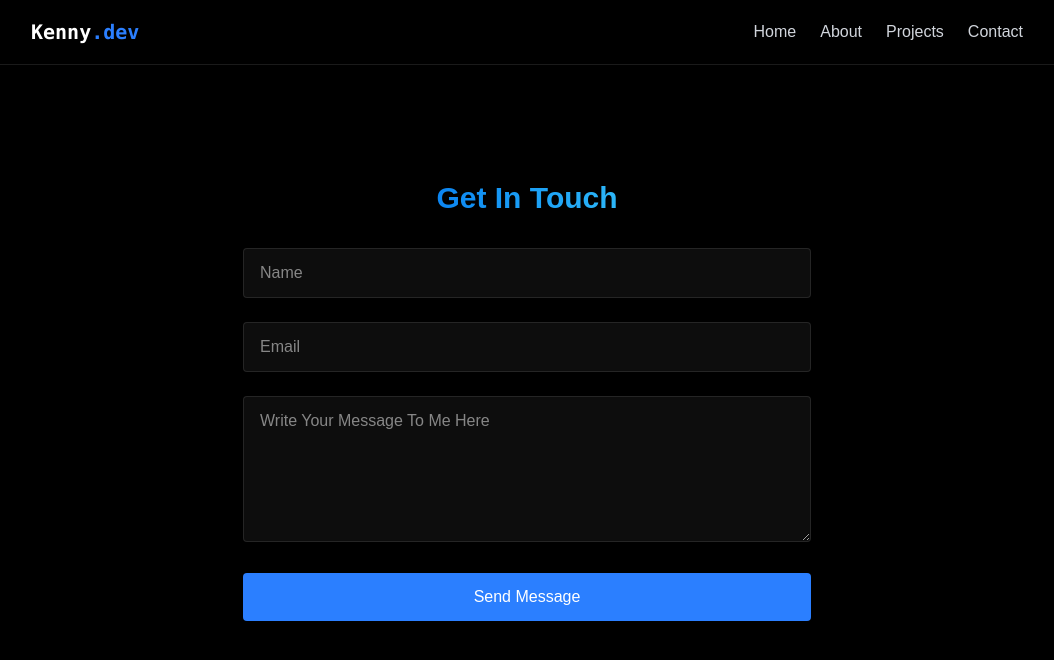
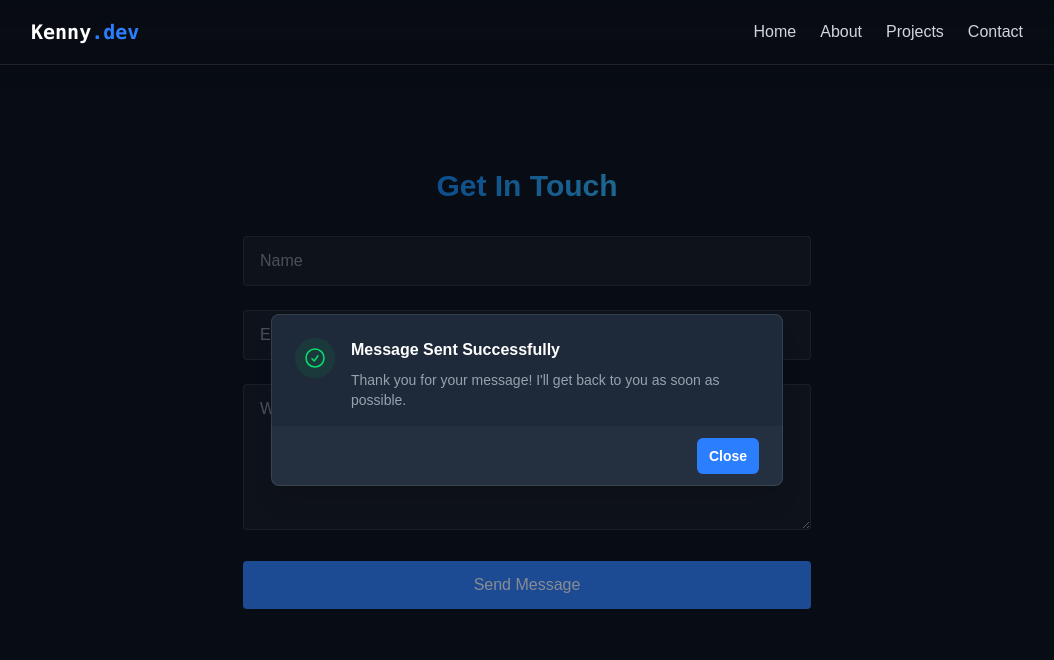
Before and after one commit to ch4rm78/kenny-portfolio, a React (Vite) app: page / in a window 1280 px wide. Both pictures are taken after typing "Sample", "name@example.com", "Sample" into the empty fields and a click on the button "Send Message". Shown: the part 2702-3362 px from the top of the page, without its empty margins (113-1167 px from the left). Built offline with nearby package versions, Linux system fonts and the light colour scheme; no server answers.

Commit message:
with modal

```diff
--- a/package.json
+++ b/package.json
@@ -33,6 +33,10 @@
     "@fortawesome/free-solid-svg-icons": "^7.0.0",
 
     "@fortawesome/react-fontawesome": "^3.0.1",
+
+    "@headlessui/react": "^2.2.7",
+
+    "@heroicons/react": "^2.2.0",
 
     "@radix-ui/react-toast": "^1.2.15",
 
--- a/src/App.jsx
+++ b/src/App.jsx
@@ -8,7 +8,7 @@ import NotFound from './components/section/NotFound';
 import LoadingScreen from "@/LoadingScreen.jsx"
 import Navbar from '@/Navbar.jsx';
 import MobileMenu from './components/MobileMenu';
-
+import  Modal from '@/Modal.jsx';
 
 
 
@@ -16,6 +16,7 @@ import MobileMenu from './components/MobileMenu';
 function App() {
   const [isLoaded, setIsLoaded] = useState(false);
   const [isMenuOpen, setIsMenuOpen] = useState(false);
+
 
   return (
     <>
--- /dev/null
+++ b/src/components/Modal.jsx
@@ -0,0 +1,52 @@
+import { useState } from 'react'
+import { Dialog, DialogBackdrop, DialogPanel, DialogTitle } from '@headlessui/react'
+import { CheckCircleIcon } from '@heroicons/react/24/outline'
+
+export default function Modal({ open, onClose }) {
+  return (
+    <div>
+      <Dialog open={open} onClose={onClose} className="relative z-10">
+        <DialogBackdrop
+          transition
+          className="fixed inset-0 bg-gray-900/50 transition-opacity data-closed:opacity-0 data-enter:duration-300 data-enter:ease-out data-leave:duration-200 data-leave:ease-in"
+        />
+
+        <div className="fixed inset-0 z-10 w-screen overflow-y-auto">
+          <div className="flex min-h-full items-end justify-center p-4 text-center sm:items-center sm:p-0">
+            <DialogPanel
+              transition
+              className="relative transform overflow-hidden rounded-lg bg-gray-800 text-left shadow-xl outline -outline-offset-1 outline-white/10 transition-all data-closed:translate-y-4 data-closed:opacity-0 data-enter:duration-300 data-enter:ease-out data-leave:duration-200 data-leave:ease-in sm:my-8 sm:w-full sm:max-w-lg data-closed:sm:translate-y-0 data-closed:sm:scale-95"
+            >
+              <div className="bg-gray-800 px-4 pt-5 pb-4 sm:p-6 sm:pb-4">
+                <div className="sm:flex sm:items-start">
+                  <div className="mx-auto flex size-12 shrink-0 items-center justify-center rounded-full bg-green-500/10 sm:mx-0 sm:size-10">
+                    <CheckCircleIcon aria-hidden="true" className="size-6 text-green-400" />
+                  </div>
+                  <div className="mt-3 text-center sm:mt-0 sm:ml-4 sm:text-left">
+                    <DialogTitle as="h3" className="text-base font-semibold text-white">
+                      Message Sent Successfully
+                    </DialogTitle>
+                    <div className="mt-2">
+                      <p className="text-sm text-gray-400">
+                        Thank you for your message! I'll get back to you as soon as possible.
+                      </p>
+                    </div>
+                  </div>
+                </div>
+              </div>
+              <div className="bg-gray-700/25 px-4 py-3 sm:flex sm:flex-row-reverse sm:px-6">
+                <button
+                  type="button"
+                  onClick={onClose}
+                  className="inline-flex w-full justify-center rounded-md bg-blue-500 px-3 py-2 text-sm font-semibold text-white hover:bg-blue-400 sm:ml-3 sm:w-auto cursor-pointer"
+                >
+                  Close
+                </button>
+              </div>
+            </DialogPanel>
+          </div>
+        </div>
+      </Dialog>
+    </div>
+  )
+}
--- a/src/components/section/Contact.jsx
+++ b/src/components/section/Contact.jsx
@@ -2,6 +2,7 @@ import React from 'react'
 import RevealOnScroll from '../RevealOnScroll'
 import {useState} from 'react'
 import emailjs from 'emailjs-com'
+import Modal from '../modal.jsx'
 
 
 const Contact = () => {
@@ -10,28 +11,37 @@ const Contact = () => {
     email: '',
     message: ''
   })
+  const [isModalOpen, setIsModalOpen] = useState(false)
 
   const service_id = import.meta.env.VITE_SERVICE_ID;
   const template_id = import.meta.env.VITE_TEMPLATE_ID;
   const public_key = import.meta.env.VITE_PUBLIC_KEY;
+
+
+  const openModal = () => {
+    setIsModalOpen(true)
+  }
+
+  const closeModal = () => {
+    setIsModalOpen(false)
+  }
 
   const handleSubmit = async (e) => {
     e.preventDefault()
 
     try{
       await emailjs.sendForm(service_id, template_id, e.target, public_key)
-      alert("Message Sent!");
       setFormData({
-      name: '',
-      email: '',
-      message: ''
-    });
+        name: '',
+        email: '',
+        message: ''
+      });
+      openModal();
     }
-    catch{
+    catch(error){
+      console.error("Error sending email:", error);
       alert(`There was an error sending your message`);
     }
-
-
   }
 
   return (
@@ -77,6 +87,7 @@ const Contact = () => {
               </div>
               <button type='submit' className='w-full bg-blue-500 text-white py-3 px-6 rounded font-medium transition
                                               relative overflow-hidden hover:translate-y-0.5 cursor-pointer hover:shadow-[0_0_15px_rgba(59,130,246,0.4)]'>Send Message</button>
+              <Modal open={isModalOpen} onClose={closeModal} />
             </form>
         </div>
       </RevealOnScroll>
```
Also changed, not shown: 1 other file (tests, documents, lock files or other folders).
